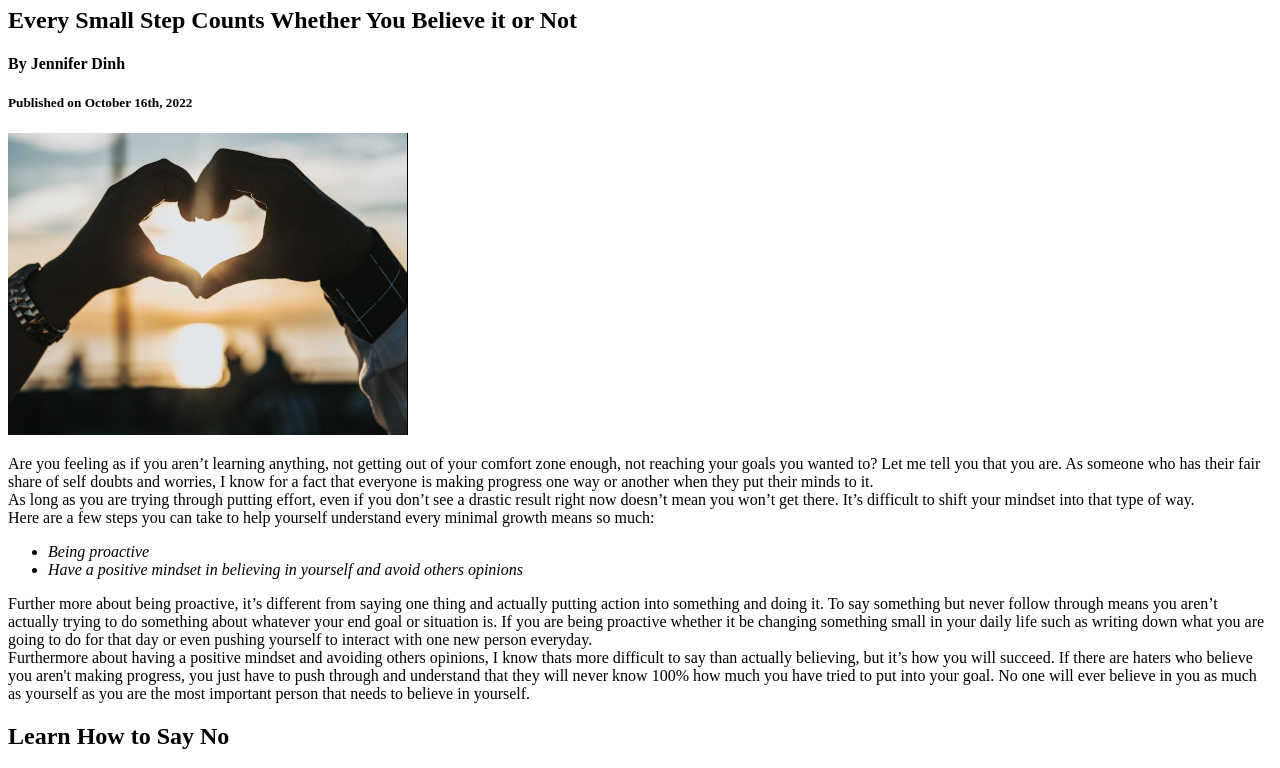
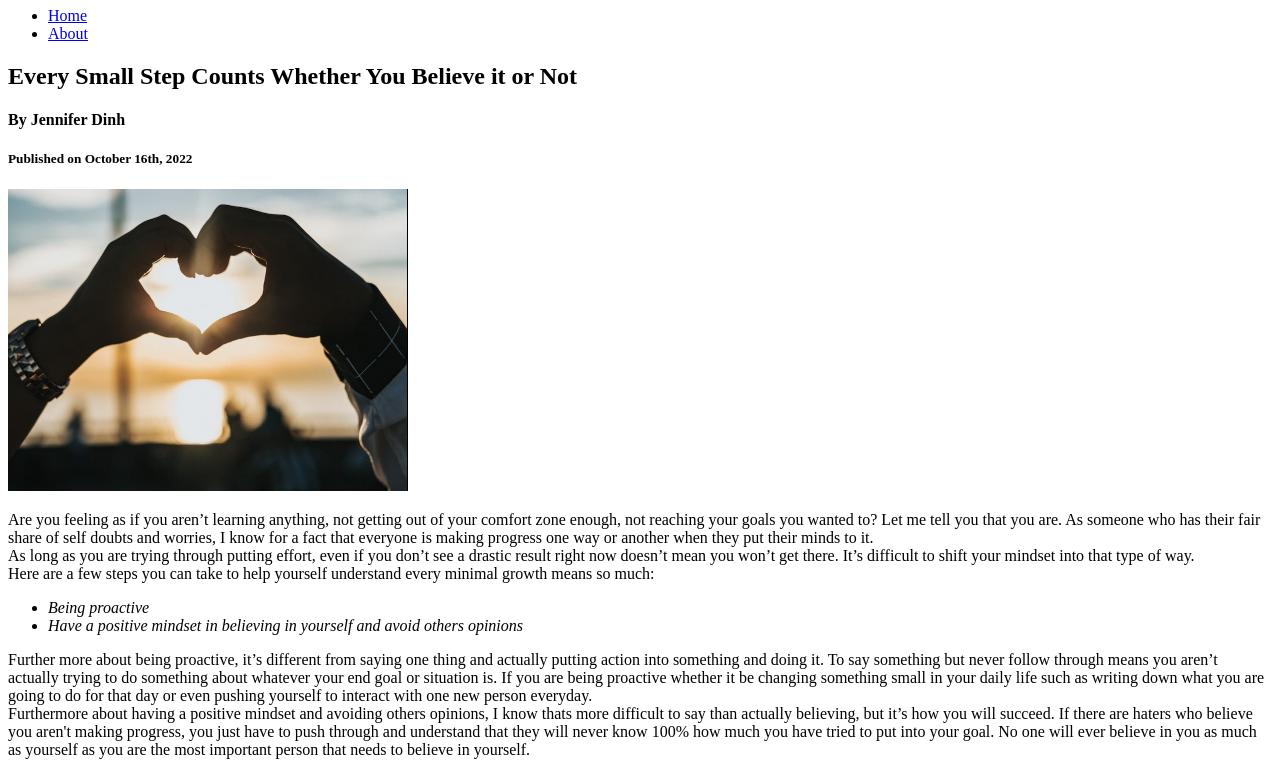
Before and after one commit to jennydinh5/mi349_blog, a plain HTML site: page index.html in a window 1280 px wide. Shown: the part 73-841 px from the top of the page. Drawn offline with Linux system fonts and the light colour scheme.

Commit message:
blog post

```diff
--- a/index.html
+++ b/index.html
@@ -8,6 +8,12 @@
 </head>
 <body>
     <h1 id="blog" class="topics">LifeStyle Blogs</h1>
+    <nav>
+        <ul>
+            <li><a href="index.html">Home</a></li>
+            <li><a href="about.html">About</a></li>
+        </ul>
+    </nav>
 <main>
 <section id="blogposts">
     <h2>Every Small Step Counts Whether You Believe it or Not</h2>
```
